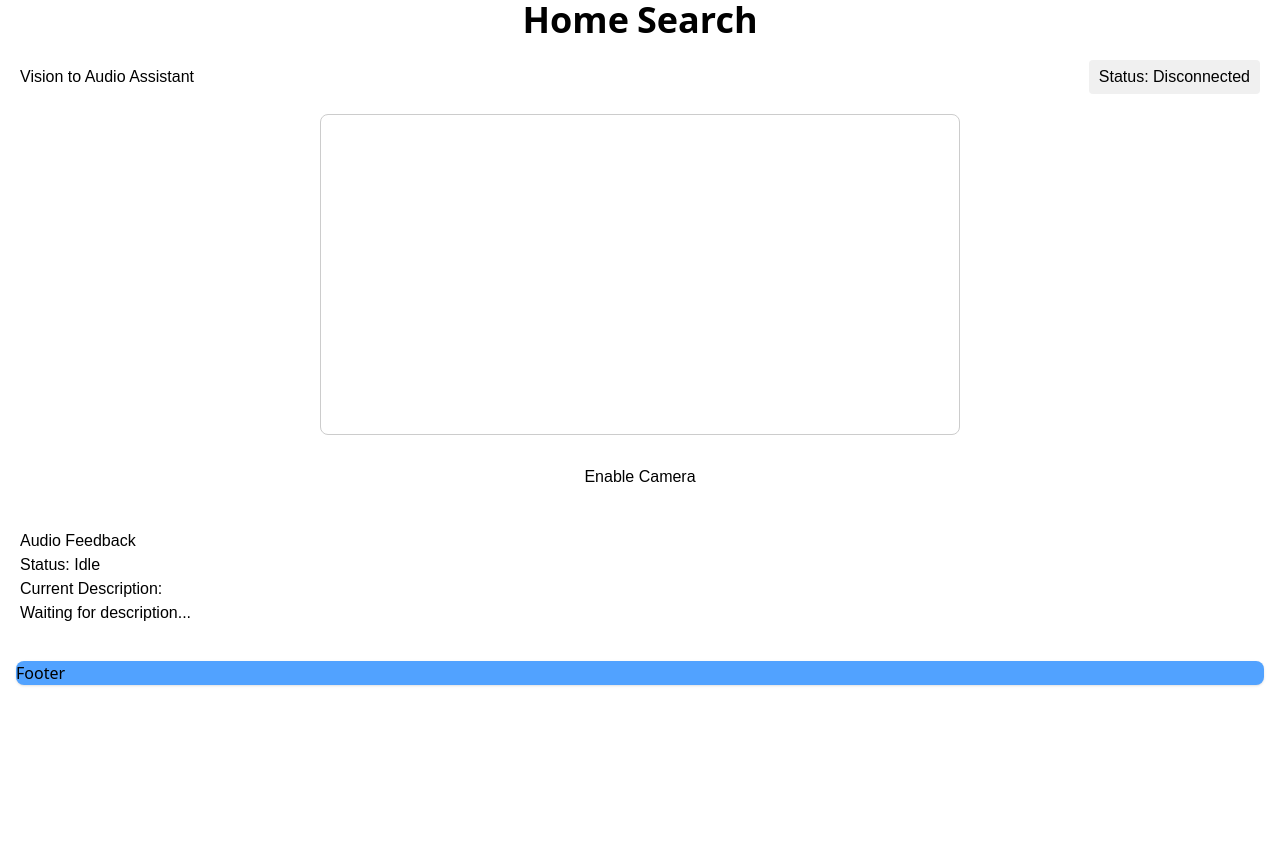
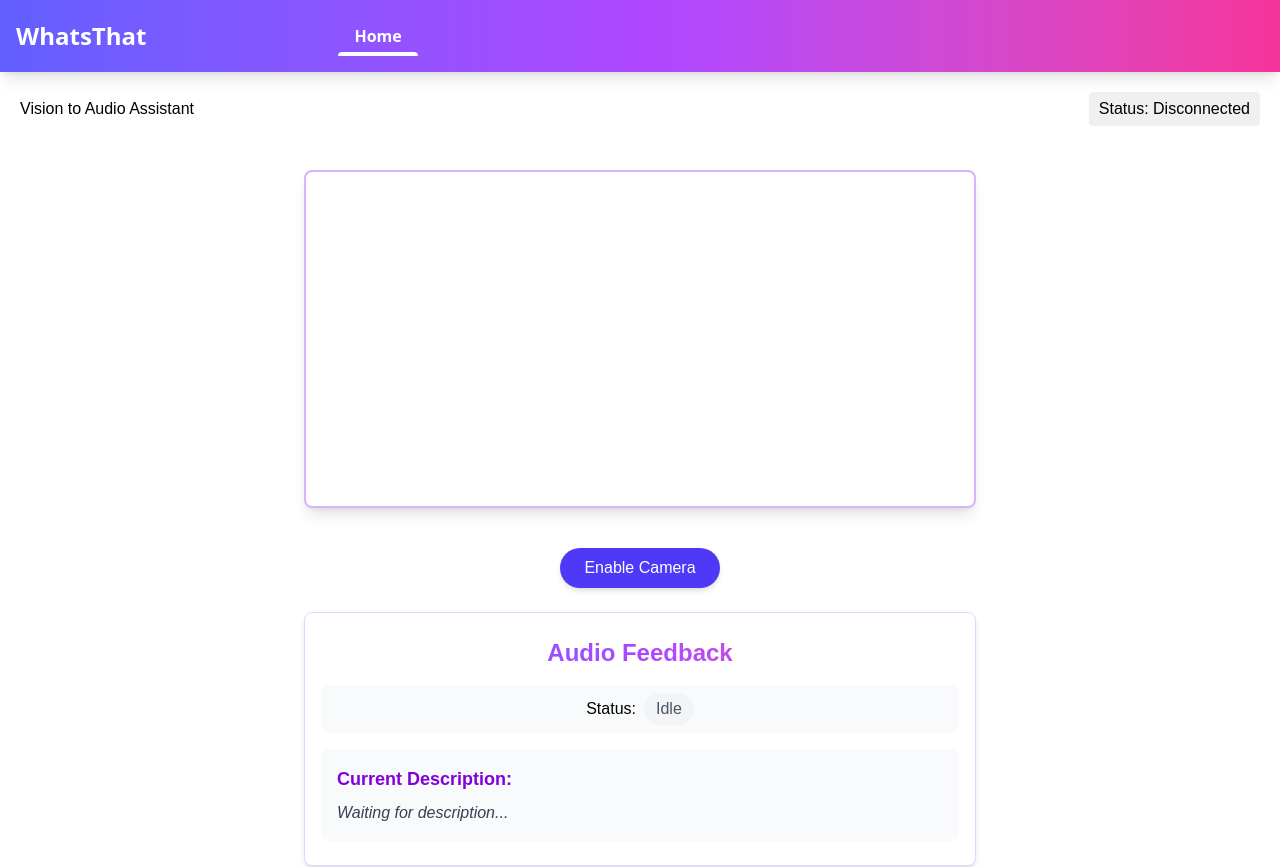
Before and after one commit to Vigneshwar4053/whatsthat, a React (Vite) app in the folder frontend/: page / in a window 1280 px wide. Shown: the top 867 px of the page. Before the commit the page ends 800 px from the top, so only its background shows below. Built offline with nearby package versions, Linux system fonts and the light colour scheme.

Commit message:
added styling to frontend

```diff
--- a/frontend/package.json
+++ b/frontend/package.json
@@ -14,6 +14,7 @@
     "react": "^19.0.0",
     "react-dom": "^19.0.0",
     "react-router": "^7.5.0",
+    "react-router-dom": "^7.5.2",
     "tailwindcss": "^4.1.4"
   },
   "devDependencies": {
--- a/frontend/src/App.jsx
+++ b/frontend/src/App.jsx
@@ -8,7 +8,6 @@ function App() {
   useEffect(() => {
     // 1) open native WebSocket to FastAPI
     const ws = new WebSocket("ws://localhost:8000/ws");
-
     ws.onopen = () => console.log("WS connected");
     ws.onmessage = ({ data }) => {
       const parsed = JSON.parse(data);
@@ -21,7 +20,6 @@ function App() {
       const video = videoRef.current;
       video.srcObject = stream;
       video.play();
-
       const canvas = canvasRef.current;
       const ctx = canvas.getContext("2d");
 
@@ -48,18 +46,30 @@ function App() {
   }, []);
 
   return (
-    <div style={{ textAlign: "center" }}>
-      <h1>Live Object Detection</h1>
-      <video ref={videoRef} width={640} height={480} />
+    <div className="container mx-auto px-4 py-8 flex flex-col items-center">
+      <h1 className="text-3xl font-bold mb-6 bg-gradient-to-r from-indigo-500 via-purple-500 to-pink-500 text-transparent bg-clip-text">Live Object Detection</h1>
+
+      <div className="relative mb-6">
+        <video
+          ref={videoRef}
+          width={640}
+          height={480}
+          className="rounded-lg shadow-lg border-2 border-purple-300"
+        />
         <canvas
           ref={canvasRef}
           width={640}
           height={480}
-        style={{ display: "none" }}
+          className="hidden"
         />
-      <pre style={{ textAlign: "left", margin: "1em auto", width: 640 }}>
+      </div>
+
+      <div className="w-full max-w-2xl bg-gray-50 p-4 rounded-lg shadow-md border border-purple-200">
+        <h2 className="text-lg font-semibold text-purple-700 mb-2">Detection Results</h2>
+        <pre className="text-left bg-gray-100 p-3 rounded overflow-auto max-h-64 text-sm">
           {JSON.stringify(detections, null, 2)}
         </pre>
+      </div>
     </div>
   );
 }
--- a/frontend/src/components/AudioFeedback.jsx
+++ b/frontend/src/components/AudioFeedback.jsx
@@ -10,7 +10,6 @@ function AudioFeedback({ descriptionText }) {
       console.error('Speech synthesis not supported in this browser');
       return;
     }
-
     // Clean up function to cancel any speech when component unmounts
     return () => {
       window.speechSynthesis.cancel();
@@ -51,14 +50,26 @@ function AudioFeedback({ descriptionText }) {
   }, [descriptionText, lastSpokenText]);
 
   return (
-    <div className="audio-feedback">
-      <h2>Audio Feedback</h2>
-      <div className="speech-status">
-        Status: {isSpeaking ? 'Speaking' : 'Idle'}
+    <div className="container mx-auto px-4 py-6 max-w-2xl bg-white rounded-lg shadow-md border border-purple-200">
+      <h2 className="text-2xl font-bold mb-4 text-center bg-gradient-to-r from-indigo-500 via-purple-500 to-pink-500 text-transparent bg-clip-text">Audio Feedback</h2>
+
+      <div className="flex items-center justify-center mb-4 p-2 bg-gray-50 rounded-lg">
+        <span className="mr-2 font-medium">Status:</span>
+        {isSpeaking ? (
+          <span className="flex items-center px-3 py-1 bg-green-100 text-green-800 rounded-full">
+            <span className="w-2 h-2 bg-green-500 rounded-full mr-2 animate-pulse"></span>
+            Speaking
+          </span>
+        ) : (
+          <span className="px-3 py-1 bg-gray-100 text-gray-600 rounded-full">Idle</span>
+        )}
       </div>
-      <div className="current-description">
-        <h3>Current Description:</h3>
-        <p>{descriptionText || "Waiting for description..."}</p>
+
+      <div className="mt-4 p-4 bg-gray-50 rounded-lg">
+        <h3 className="text-lg font-semibold text-purple-700 mb-2">Current Description:</h3>
+        <p className="text-gray-700 italic">
+          {descriptionText || "Waiting for description..."}
+        </p>
       </div>
     </div>
   );
--- a/frontend/src/components/Footer.jsx
+++ b/frontend/src/components/Footer.jsx
@@ -2,7 +2,9 @@ import React from 'react'
 
 function Footer() {
   return (
-    <div className='bg-blue-400 rounded-lg shadow-sm m-4 dark:bg-gray-800'>Footer</div>
+    <div className="bg-gradient-to-r from-indigo-500 via-purple-500 to-pink-500 rounded-lg shadow-md m-4 p-6 text-center dark:bg-gray-800 dark:text-gray-200">
+      <p className="text-white font-semibold italic text-lg mb-2">"Hear the world like never before"</p>
+    </div>
   )
 }
 
--- a/frontend/src/components/Header.jsx
+++ b/frontend/src/components/Header.jsx
@@ -1,10 +1,29 @@
 import React from 'react'
-import { NavLink } from 'react-router'
+import { NavLink } from 'react-router-dom'
+
 function Header() {
   return (
-    <div className='text-4xl font-bold flex gap-2 justify-center'>
-      <NavLink to="/" viewTransition>Home</NavLink>
-      <NavLink to="/search" viewTransition>Search</NavLink>
+    <div className="bg-gradient-to-r from-indigo-500 via-purple-500 to-pink-500 p-4 shadow-lg">
+      <div className="container mx-auto">
+        <div className="flex items-center gap-48">
+          <div className="text-2xl font-bold text-white">WhatsThat</div>
+
+          <nav className="flex gap-6">
+            <NavLink
+              to="/"
+              className={({ isActive }) =>
+                isActive
+                  ? "relative px-4 py-2 text-white font-semibold transition-all duration-300 after:absolute after:bottom-0 after:left-0 after:h-1 after:w-full after:bg-white after:rounded-t-md"
+                  : "px-4 py-2 text-white font-medium hover:text-indigo-100 transition-all duration-300"
+              }
+            >
+              Home
+            </NavLink>
+          </nav>
+
+
+        </div>
+      </div>
     </div>
   )
 }
--- a/frontend/src/components/VideoCapture.jsx
+++ b/frontend/src/components/VideoCapture.jsx
@@ -117,31 +117,41 @@ function VideoCapture({ isConnected, connectToSSE, clientId }) {
   };
 
   return (
-    <div className="video-capture">
-      <div className="video-container">
+    <div className="container mx-auto px-4 py-6 flex flex-col items-center">
+      <div className="w-full max-w-2xl mb-6">
         <video
           ref={videoRef}
           autoPlay
           playsInline
           muted
           onCanPlay={() => setHasPermissions(true)}
+          className="rounded-lg shadow-lg border-2 border-purple-300 w-full"
         />
-        <canvas ref={canvasRef} style={{ display: 'none' }} />
+        <canvas ref={canvasRef} className="hidden" />
       </div>
 
-      <div className="controls">
+      <div className="flex justify-center mt-4">
         {!hasPermissions && (
-          <button onClick={startCamera}>
+          <button
+            onClick={startCamera}
+            className="bg-indigo-600 hover:bg-indigo-700 text-white font-medium py-2 px-6 rounded-full shadow-md transition-colors duration-300"
+          >
             Enable Camera
           </button>
         )}
 
         {hasPermissions && !isStreaming ? (
-          <button onClick={startStreaming} className="start-button">
+          <button
+            onClick={startStreaming}
+            className="bg-gradient-to-r from-indigo-500 via-purple-500 to-pink-500 hover:from-indigo-600 hover:via-purple-600 hover:to-pink-600 text-white font-medium py-3 px-8 rounded-full shadow-md transition-all duration-300"
+          >
             Start Vision Assistant
           </button>
         ) : hasPermissions && (
-          <button onClick={stopStreaming} className="stop-button">
+          <button
+            onClick={stopStreaming}
+            className="bg-red-500 hover:bg-red-600 text-white font-medium py-3 px-8 rounded-full shadow-md transition-colors duration-300"
+          >
             Stop Vision Assistant
           </button>
         )}
```
Also changed, not shown: 2 other files (tests, documents, lock files or other folders). Lines whose indentation alone changed are shown as unchanged.
